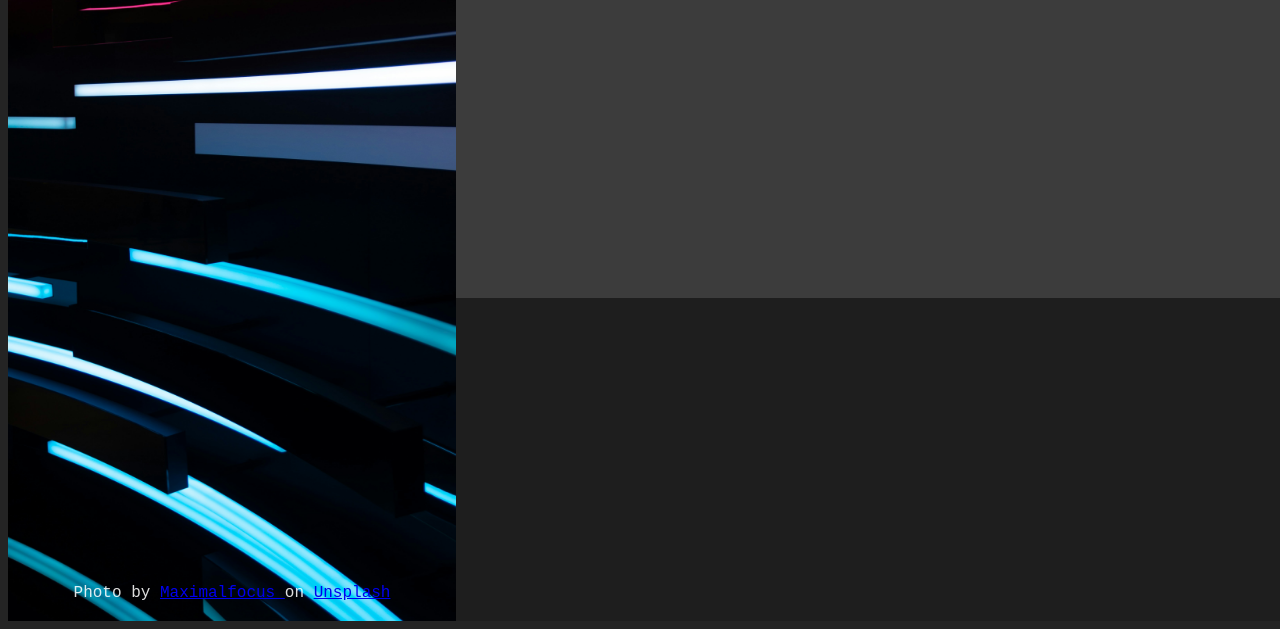
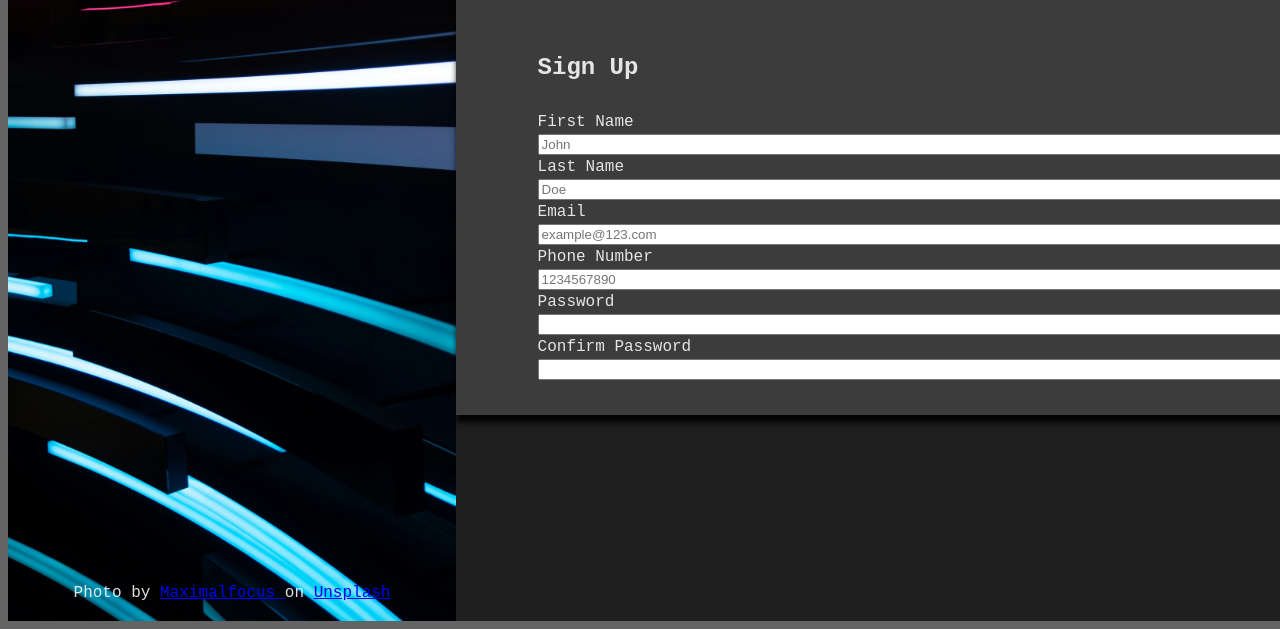
Before and after one commit to TheDodoDev/odin-form, a website built with Vite: page index.html in a window 1280 px wide. Shown: the part 347-976 px from the top of the page. Built offline with nearby package versions, Linux system fonts and the light colour scheme.

Commit message:
feat: Add form and its contents to signup

```diff
--- a/index.html
+++ b/index.html
@@ -9,6 +9,7 @@
   </head>
   <body>
     <div id="app">
+
       <div class="sidebar">
         <div class="sidebar__logo">
           <img class="sidebar__logo__image" src="img/odin-lined.png" alt="odin-line.png">
@@ -24,6 +25,7 @@
           </a>
         </p>
       </div>
+
       <div class="content">
         <div class="content__container">
           <p>
@@ -31,9 +33,50 @@
           </p>
           <p>SIGN UP NOW!</p>
         </div>
-        <div class="content__container content__container--lighter content__container--shorter"></div>
+        <div class="content__container content__container--lighter content__container--shorter content__container--shadow">
+          <p class="heading">Sign Up</p>
+          <form class="content__container__form">
+
+            <div class="content__container__form__row">
+              <div class="content__container__form__row__element">
+                <label for="first_name">First Name</label>
+                <input type="text" id="first_name" placeholder="John">
+              </div>
+              <div class="content__container__form__row__element">
+                <label for="last_name">Last Name</label>
+                <input type="text" id="last_name" placeholder="Doe">
+              </div>
+            </div>
+
+            <div class="content__container__form__row">
+              <div class="content__container__form__row__element">
+                <label for="email">Email</label>
+                <input type="text" id="email" placeholder="example@123.com">
+              </div>
+              <div class="content__container__form__row__element">
+                <label for="phone_number">Phone Number</label>
+                <input type="text" id="phone_number" placeholder="1234567890">
+              </div>
+            </div>
+
+            <div class="content__container__form__row">
+              <div class="content__container__form__row__element">
+                <label for="password">Password</label>
+                <input type="text" id="password" placeholder="">
+              </div>
+              <div class="content__container__form__row__element">
+                <label for="password_confirmation">Confirm Password</label>
+                <input type="text" id="password_confirmation" placeholder="">
+              </div>
+            </div>
+
+          </form>
+
+
+        </div>
         <div class="content__container"></div>
       </div>
+
     </div>
   </body>
 </html>
--- a/src/style.css
+++ b/src/style.css
@@ -8,7 +8,7 @@
 
   color-scheme: light dark;
   color: rgba(255, 255, 255, 0.87);
-  background-color: #242424;
+  background-color: rgb(100, 100, 100);
 
   font-synthesis: none;
   text-rendering: optimizeLegibility;
@@ -18,6 +18,11 @@
 
 #app {
   display: flex;
+}
+
+.heading {
+  font-size: 1.5rem;
+  font-weight: bold;
 }
 
 br {
@@ -45,6 +50,29 @@ br {
 
 .content__container--shorter {
   height: 32%;
+}
+
+.content__container--shadow {
+  position: relative;
+  z-index: 999;
+  box-shadow: 0px 1vh 6px -1px black;
+}
+
+.content__container__form {
+  display: flex;
+  flex-direction: column;
+}
+
+.content_container__form__row {
+  display: flex;
+  flex-direction: row;
+  flex-wrap: wrap;
+}
+
+.content__container__form__row__element {
+  display: flex;
+  flex-direction: column;
+  flex: 1 1 auto;
 }
 
 .sidebar {
```
